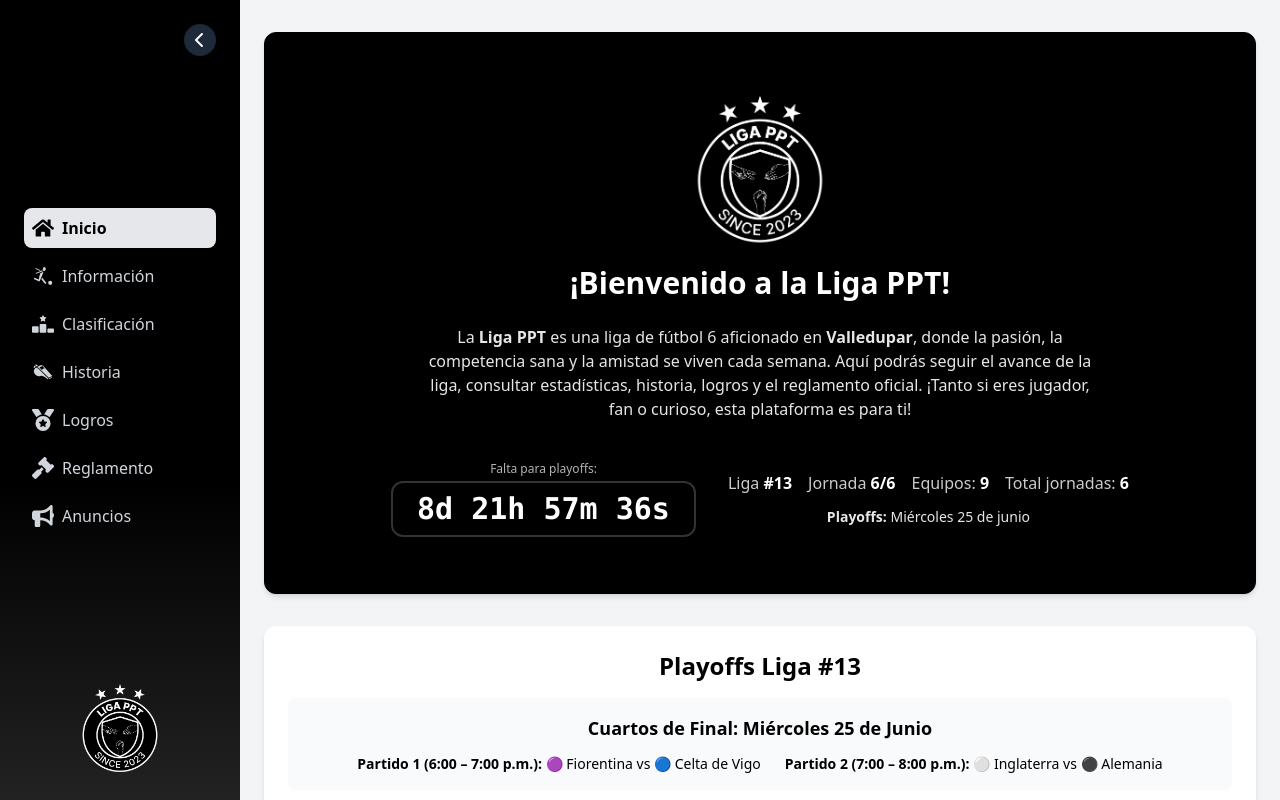
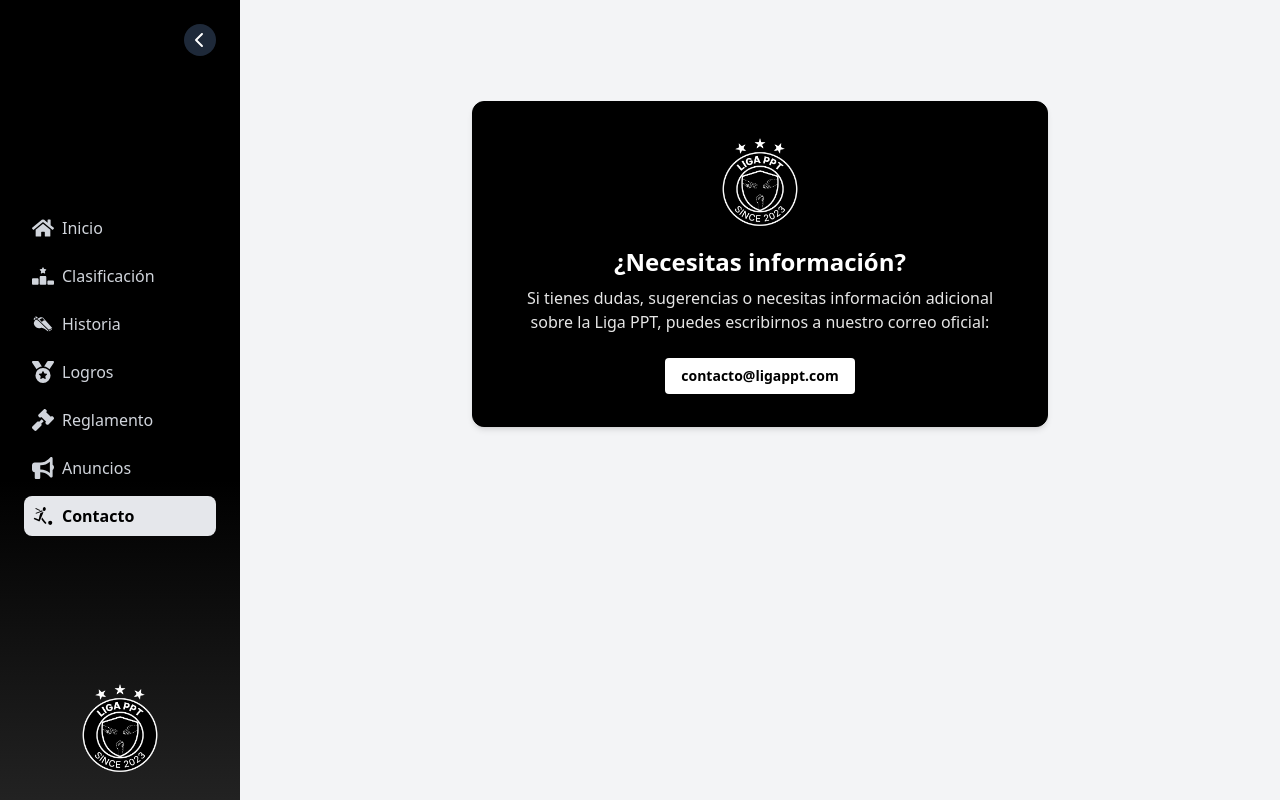
Before and after one commit to marianoamaris/liga-ppt, a React (Vite) app: page /contacto in a window 1280 px wide. Before the commit this address led to /. Built offline with nearby package versions, Linux system fonts and the light colour scheme.

Commit message:
Adicion boton contacto

```diff
--- a/src/Router.tsx
+++ b/src/Router.tsx
@@ -1,5 +1,5 @@
 import { BrowserRouter, Routes, Route, Navigate } from "react-router-dom";
-import { Info } from "./components/sections/Info";
+import { Contacto } from "./pages/Contacto";
 import { Clasificacion } from "./components/sections/Clasificacion";
 import { Historia } from "./components/sections/Historia/Historia";
 import { SignIn } from "./components/Auth/SignIn";
@@ -22,7 +22,7 @@ export const AppRouter = () => (
       {/* Rutas públicas con layout */}
       <Route element={<Layout />}>
         <Route path="/" element={<Home />} />
-        <Route path="/info" element={<Info />} />
+        <Route path="/contacto" element={<Contacto />} />
         <Route path="/clasificacion" element={<Clasificacion />} />
         <Route path="/historia" element={<Historia />} />
         <Route path="/reglamento" element={<ReglamentoPage />} />
--- a/src/constants/CHANGELOG.ts
+++ b/src/constants/CHANGELOG.ts
@@ -14,6 +14,25 @@ export interface ChangelogEntry {
 }
 
 export const CHANGELOG_DATA: ChangelogEntry[] = [
+  {
+    version: "1.2.2",
+    date: "23 de Junio, 2025",
+    title: "Nuevo canal de contacto oficial",
+    description:
+      "Se habilita una nueva sección de contacto y un correo oficial para mejorar la comunicación directa entre la liga y cualquier persona interesada.",
+    changes: [
+      {
+        type: "MEJORA",
+        description:
+          "Nueva forma de comunicación directa entre la liga y nuevos aspirantes, espectadores o cualquier persona interesada en saber más sobre la Liga PPT.",
+      },
+      {
+        type: "NUEVO",
+        description:
+          "Nuevo correo para comunicación oficial con la liga, manejado por el consejo administrativo: contacto@ligappt.com.",
+      },
+    ],
+  },
   {
     version: "1.2.1",
     date: "23 de Junio, 2025",
--- a/src/constants/theme.ts
+++ b/src/constants/theme.ts
@@ -29,12 +29,6 @@ export const SIDEBAR_ITEMS = [
     icon: "FaHome",
   },
   {
-    id: "info",
-    label: "Información",
-    path: "/info",
-    icon: "GiSoccerKick",
-  },
-  {
     id: "clasificacion",
     label: "Clasificación",
     path: "/clasificacion",
@@ -64,4 +58,10 @@ export const SIDEBAR_ITEMS = [
     path: "/anuncios",
     icon: "FaBullhorn",
   },
+  {
+    id: "contacto",
+    label: "Contacto",
+    path: "/contacto",
+    icon: "GiSoccerKick",
+  },
 ] as const;
--- /dev/null
+++ b/src/pages/Contacto.tsx
@@ -0,0 +1,27 @@
+import React from "react";
+import { Card } from "../components/common/Card";
+
+export const Contacto: React.FC = () => (
+  <div className="flex flex-col items-center justify-center min-h-[60vh] w-full">
+    <Card className="flex flex-col items-center justify-center w-full max-w-xl p-8 text-white bg-black border border-black">
+      <img
+        src="/PPT.png"
+        alt="Logo Liga PPT"
+        className="object-contain w-24 h-24 mb-4 shadow-xl"
+      />
+      <div className="mb-2 text-2xl font-bold text-white">
+        ¿Necesitas información?
+      </div>
+      <div className="mb-4 text-base text-center text-white/90">
+        Si tienes dudas, sugerencias o necesitas información adicional sobre la
+        Liga PPT, puedes escribirnos a nuestro correo oficial:
+      </div>
+      <a
+        href="mailto:contacto@ligappt.com"
+        className="px-4 py-2 mt-2 text-sm font-semibold text-black bg-white rounded hover:bg-gray-200 transition"
+      >
+        contacto@ligappt.com
+      </a>
+    </Card>
+  </div>
+);
--- /dev/null
+++ b/src/pages/Info.tsx
@@ -0,0 +1,27 @@
+import React from "react";
+import { Card } from "../components/common/Card";
+
+export const Contacto: React.FC = () => (
+  <div className="flex flex-col items-center justify-center min-h-[60vh] w-full">
+    <Card className="flex flex-col items-center justify-center w-full max-w-xl p-8 text-white bg-black border border-black">
+      <img
+        src="/PPT.png"
+        alt="Logo Liga PPT"
+        className="object-contain w-24 h-24 mb-4 shadow-xl"
+      />
+      <div className="mb-2 text-2xl font-bold text-white">
+        ¿Necesitas información?
+      </div>
+      <div className="mb-4 text-base text-center text-white/90">
+        Si tienes dudas, sugerencias o necesitas información adicional sobre la
+        Liga PPT, puedes escribirnos a nuestro correo oficial:
+      </div>
+      <a
+        href="mailto:contacto@ligappt.com"
+        className="px-4 py-2 mt-2 text-sm font-semibold text-black bg-white rounded hover:bg-gray-200 transition"
+      >
+        contacto@ligappt.com
+      </a>
+    </Card>
+  </div>
+);
```
